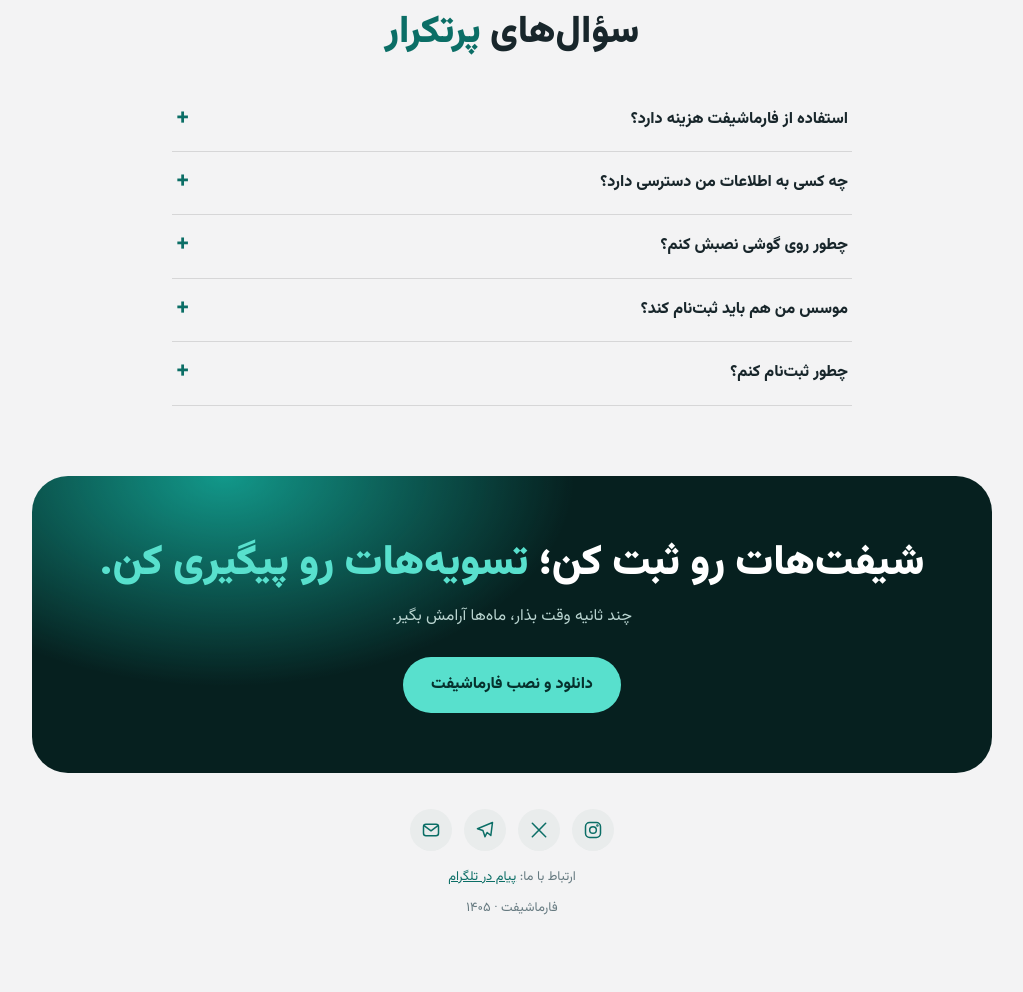
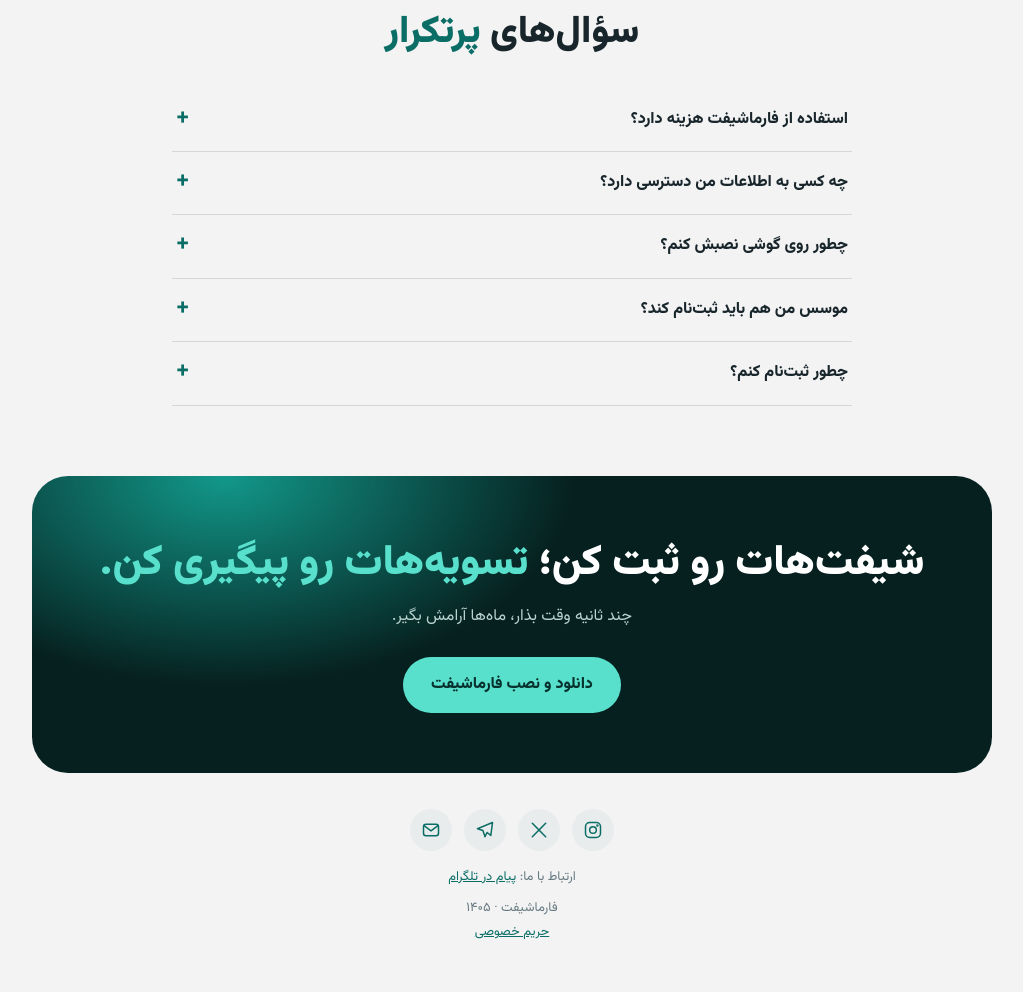
Before and after one commit to hoomanhosseini11-dot/pharmashift-site.-repo, a plain HTML site: page index.html in a window 1280 px wide. Shown: the part 2983-3975 px from the top of the page, without its empty margins (128-1151 px from the left). Drawn offline with Linux system fonts and the light colour scheme.

Commit message:
Add privacy policy link to homepage

```diff
--- a/index.html
+++ b/index.html
@@ -156,7 +156,7 @@ footer{text-align:center;color:var(--mu);font-size:13px;padding:36px 0 44px}foot
 </div></div></section>
 
 <section style="padding-top:0"><div class="w"><div class="fin rv"><h2>شیفت‌هات رو ثبت کن؛ <em>تسویه‌هات رو پیگیری کن.</em></h2><p>چند ثانیه وقت بذار، ماه‌ها آرامش بگیر.</p><a class="btn" href="install.html">دانلود و نصب فارماشیفت</a></div>
-<footer><div class="soc"><a href="https://www.instagram.com/pharmashift.app" aria-label="اینستاگرام" target="_blank" rel="noopener"><svg viewBox="0 0 24 24"><rect x="3" y="3" width="18" height="18" rx="5"/><circle cx="12" cy="12" r="4"/><circle cx="17.3" cy="6.7" r=".6"/></svg></a><a href="https://x.com/pharmashiftapp" aria-label="ایکس" target="_blank" rel="noopener"><svg viewBox="0 0 24 24"><path d="M4 4l16 16M20 4L4 20"/></svg></a><a href="https://t.me/pharmashift_app" aria-label="تلگرام" target="_blank" rel="noopener"><svg viewBox="0 0 24 24"><path d="M21 3L3 10.5l6.5 2.2L12 20l2.5-5 4.5 3.5z"/></svg></a><a href="mailto:Pharmashift.app@gmail.com" aria-label="ایمیل"><svg viewBox="0 0 24 24"><rect x="3" y="5" width="18" height="14" rx="3"/><path d="M4 7l8 6 8-6"/></svg></a></div><div>ارتباط با ما: <a class="js-contact" href="#">پیام در تلگرام</a></div><div style="margin-top:6px">فارماشیفت · ۱۴۰۵</div></footer></div></section>
+<footer><div class="soc"><a href="https://www.instagram.com/pharmashift.app" aria-label="اینستاگرام" target="_blank" rel="noopener"><svg viewBox="0 0 24 24"><rect x="3" y="3" width="18" height="18" rx="5"/><circle cx="12" cy="12" r="4"/><circle cx="17.3" cy="6.7" r=".6"/></svg></a><a href="https://x.com/pharmashiftapp" aria-label="ایکس" target="_blank" rel="noopener"><svg viewBox="0 0 24 24"><path d="M4 4l16 16M20 4L4 20"/></svg></a><a href="https://t.me/pharmashift_app" aria-label="تلگرام" target="_blank" rel="noopener"><svg viewBox="0 0 24 24"><path d="M21 3L3 10.5l6.5 2.2L12 20l2.5-5 4.5 3.5z"/></svg></a><a href="mailto:Pharmashift.app@gmail.com" aria-label="ایمیل"><svg viewBox="0 0 24 24"><rect x="3" y="5" width="18" height="14" rx="3"/><path d="M4 7l8 6 8-6"/></svg></a></div><div>ارتباط با ما: <a class="js-contact" href="#">پیام در تلگرام</a></div><div style="margin-top:6px">فارماشیفت · ۱۴۰۵</div><div><a href="/privacy.html">حریم خصوصی</a></div></footer></div></section>
 
 <script>
 var APP_URL="https://app.pharmashift.ir";      // آدرس اپ
```
